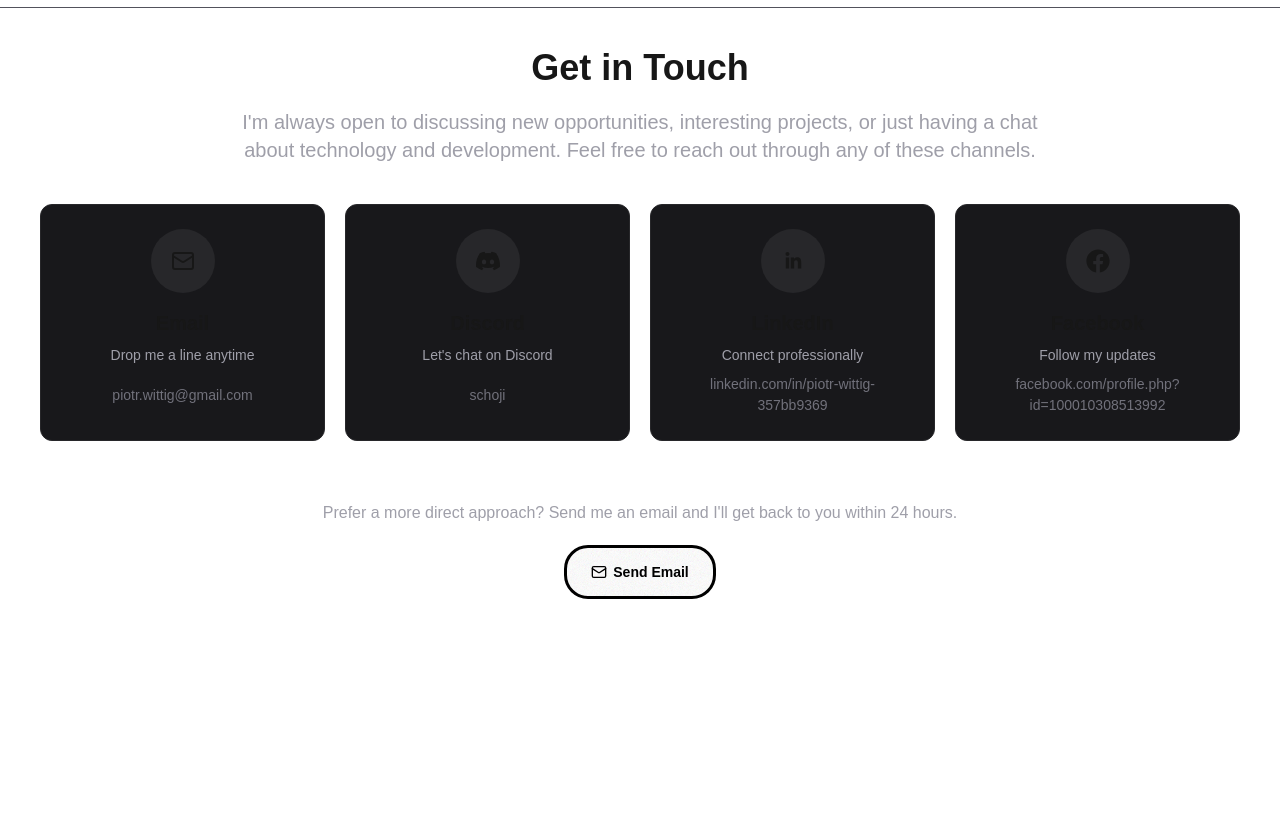
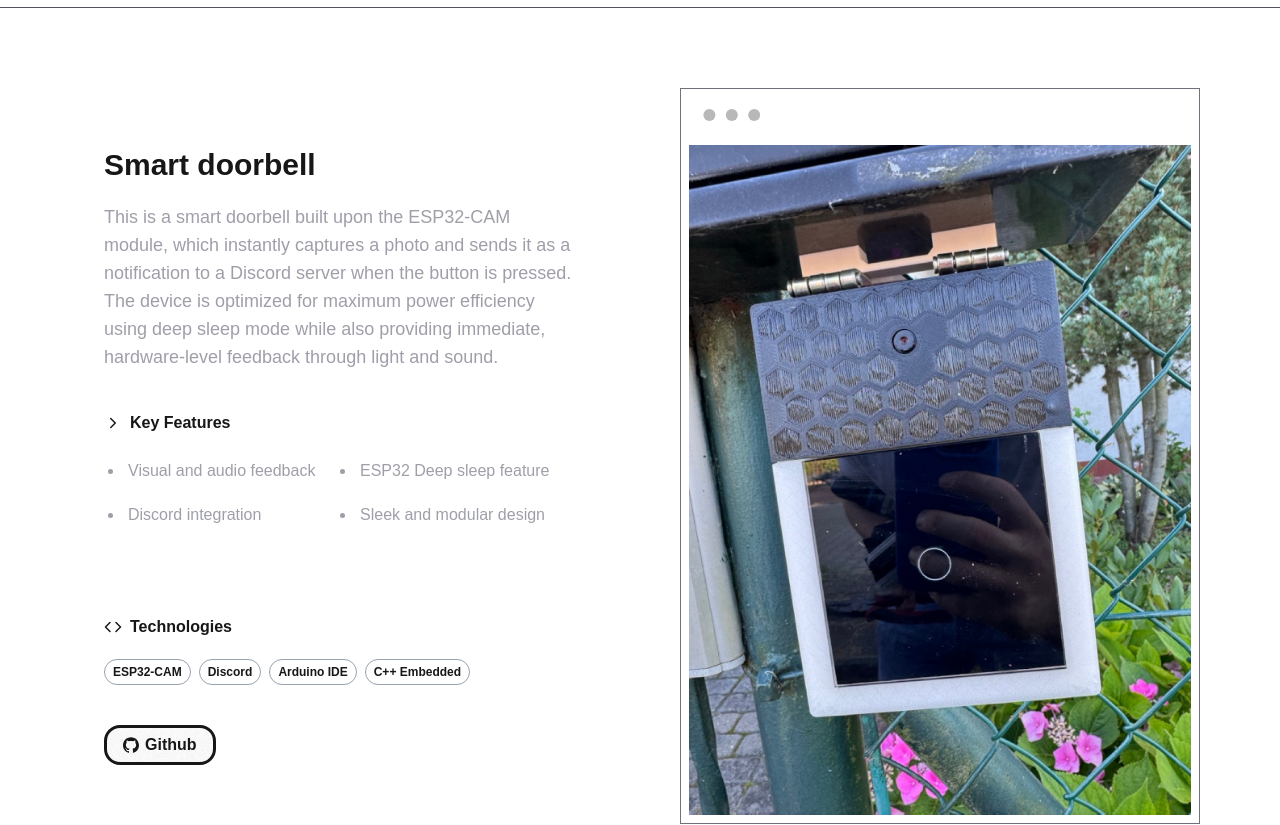
Before and after one commit to Schoji/Portfolio, a Next.js app: page / in a window 1280 px wide. Shown: the part 6520-7345 px from the top of the page. Built offline with nearby package versions, Linux system fonts and the light colour scheme.

Commit message:
Added smart doorbell to portfolio.

```diff
--- a/app/page.tsx
+++ b/app/page.tsx
@@ -107,6 +107,23 @@ const portfolioList = [
     buttonText: "View on sortra.tech",
     buttonURL: "https://www.sortra.tech/",
     icon: FolderOpen,
+  },
+  {
+    imageSource: "/doorbell.jpeg",
+    title: "Smart doorbell",
+    description:
+      "This is a smart doorbell built upon the ESP32-CAM module, which instantly captures a photo and sends it as a notification to a Discord server when the button is pressed. The device is optimized for maximum power efficiency using deep sleep mode while also providing immediate, hardware-level feedback through light and sound.",
+    features: [
+      "Visual and audio feedback",
+      "ESP32 Deep sleep feature",
+      "Discord integration",
+      "Sleek and modular design",
+    ],
+    technologies: ["ESP32-CAM", "Discord", "Arduino IDE", "C++ Embedded"],
+    invertOrder: true,
+    phone: false,
+    buttonText: "Github",
+    buttonURL: "https://github.com/Schoji/esp32cam-doorbell",
   },
 ];
 
```
Also changed, not shown: public/doorbell.jpeg (added).
